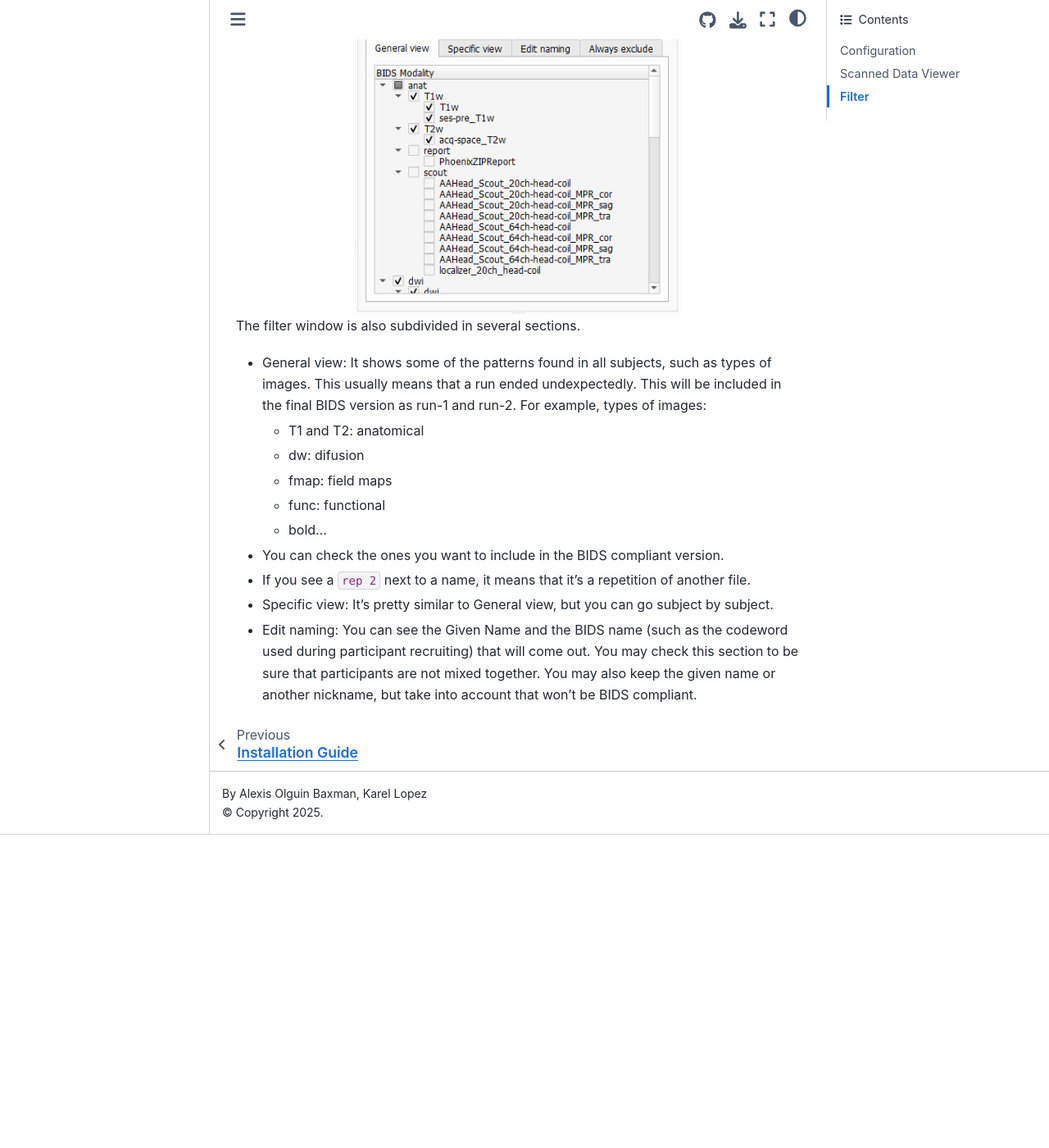
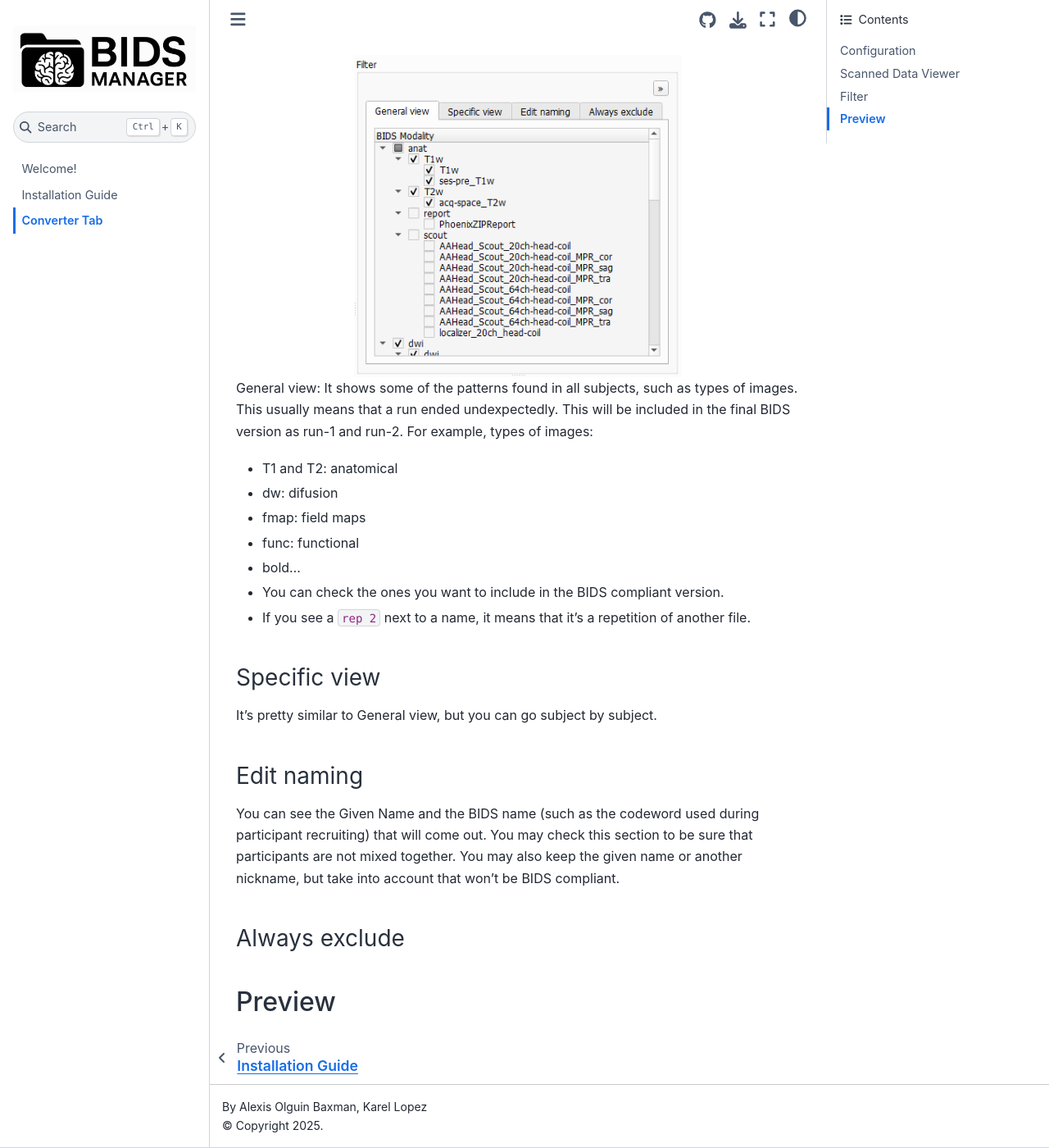
Before and after one commit to alexisbaxman/demo_bids-manager_documentation, a Jupyter Book: the page built from book/converter.md, in a window 1280 px wide and 1400 px high, scrolled down 3261 px. Shown: the whole window at 82% size. Built offline with Jupyter Book 1.0.4 settings and Sphinx 7.4.7 and the Sphinx Book theme 1.1.4, drawn with Linux system fonts in a browser that asks for light colours; before the commit the page ends 4279 px from its top, so only the background shows below that.

Commit message:
Update converter.md

```diff
--- a/book/converter.md
+++ b/book/converter.md
@@ -56,16 +56,12 @@ path/to/BIDS_MANAGER\env\Lib\site-packages\bids_manager\user_preferences
 
 
 
-
-
-
 ## Filter
 
+### General View
 <img src="../static/converter/4_filter.png" alt="general-gui" width="400px" align="center">
 
-The filter window is also subdivided in several sections.
-
-* General view: It shows some of the patterns found in all subjects, such as types of images. This usually means that a run ended undexpectedly. This will be included in the final BIDS version as run-1 and run-2. For example, types of images:
+General view: It shows some of the patterns found in all subjects, such as types of images. This usually means that a run ended undexpectedly. This will be included in the final BIDS version as run-1 and run-2. For example, types of images:
   *  T1 and T2: anatomical
   *  dw: difusion
   *  fmap: field maps
@@ -74,7 +70,12 @@ The filter window is also subdivided in several sections.
 *  You can check the ones you want to include in the BIDS compliant version.
 *  If you see a `rep 2` next to a name, it means that it's a repetition of another file.
 
-* Specific view:
+### Specific view
 It's pretty similar to General view, but you can go subject by subject.
 
-* Edit naming: You can see the Given Name and the BIDS name (such as the codeword used during participant recruiting) that will come out. You may check this section to be sure that participants are not mixed together. You may also keep the given name or another nickname, but take into account that won't be BIDS compliant.
+### Edit naming
+You can see the Given Name and the BIDS name (such as the codeword used during participant recruiting) that will come out. You may check this section to be sure that participants are not mixed together. You may also keep the given name or another nickname, but take into account that won't be BIDS compliant.
+
+ ### Always exclude
+
+ ## Preview
```
